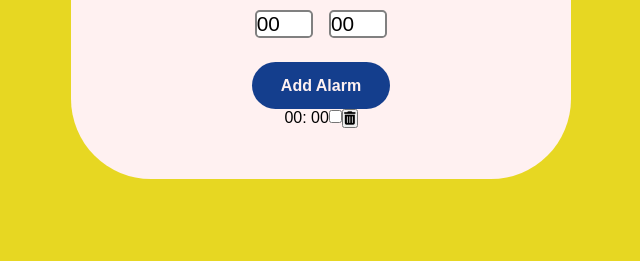
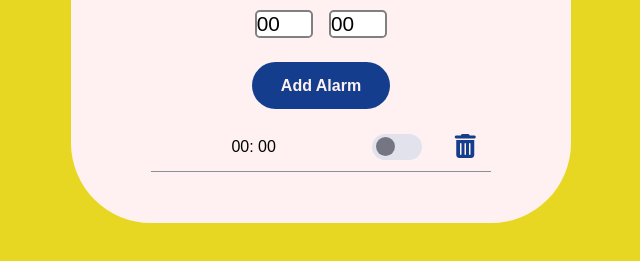
Before and after one commit to SimranMandal0211/AlarmClock, a plain HTML site: page index.html in a window 1280 px wide. Both pictures are taken after a click on the button "Add Alarm". Shown: the part 287-548 px from the top of the page, without its empty margins (319-959 px from the left). Drawn offline with Linux system fonts and the light colour scheme.

Commit message:
add more style to created alarm

```diff
--- a/style.css
+++ b/style.css
@@ -16,6 +16,11 @@ body{
     height: 8rem;
     width: 8rem;
     margin-bottom: 1rem;
+}
+
+.playAlarmImg{
+    height: 10rem;
+    width: 10rem;
 }
 
 .timerBox{
@@ -68,3 +73,52 @@ body{
 #set:hover{
     background-color: #9f460a;
 }
+
+.alarm{
+    display: grid;
+    grid-template-columns: 8fr 2fr 2fr;
+    gap: 1em;
+    margin-top: 1.5em;
+    align-items: center;
+    border-bottom: 1px solid #898f9b;
+    padding-bottom: 0.6em;
+}
+
+.alarm input[type = 'checkbox']{
+    appearance: none;
+    height: 2em;
+    width: 3.75em;
+    background-color: #e2e2ec;
+    border-radius: 1.25em;
+    position: relative;
+    cursor: pointer;
+    outline: none;
+}
+
+.alarm input[type='checkbox']:before{
+    position: absolute;
+    content: '';
+    background-color: #757683;
+    height: 1.43em;
+    width: 1.43em;
+    border-radius: 50%;
+    top: 0.25em;
+    left: 0.25em;
+}
+
+.alarm input[type='checkbox']:checked{
+    background-color: #d2e2ff;
+}
+
+.alarm input[type='checkbox']:checked::before{
+    background-color: #143e8d;
+    left: 2em;
+}
+
+.deleteButton{
+    background-color: transparent;
+    font-size: 1.5em;
+    color: #143e8d;
+    border: none;
+    cursor: pointer;
+}
```
